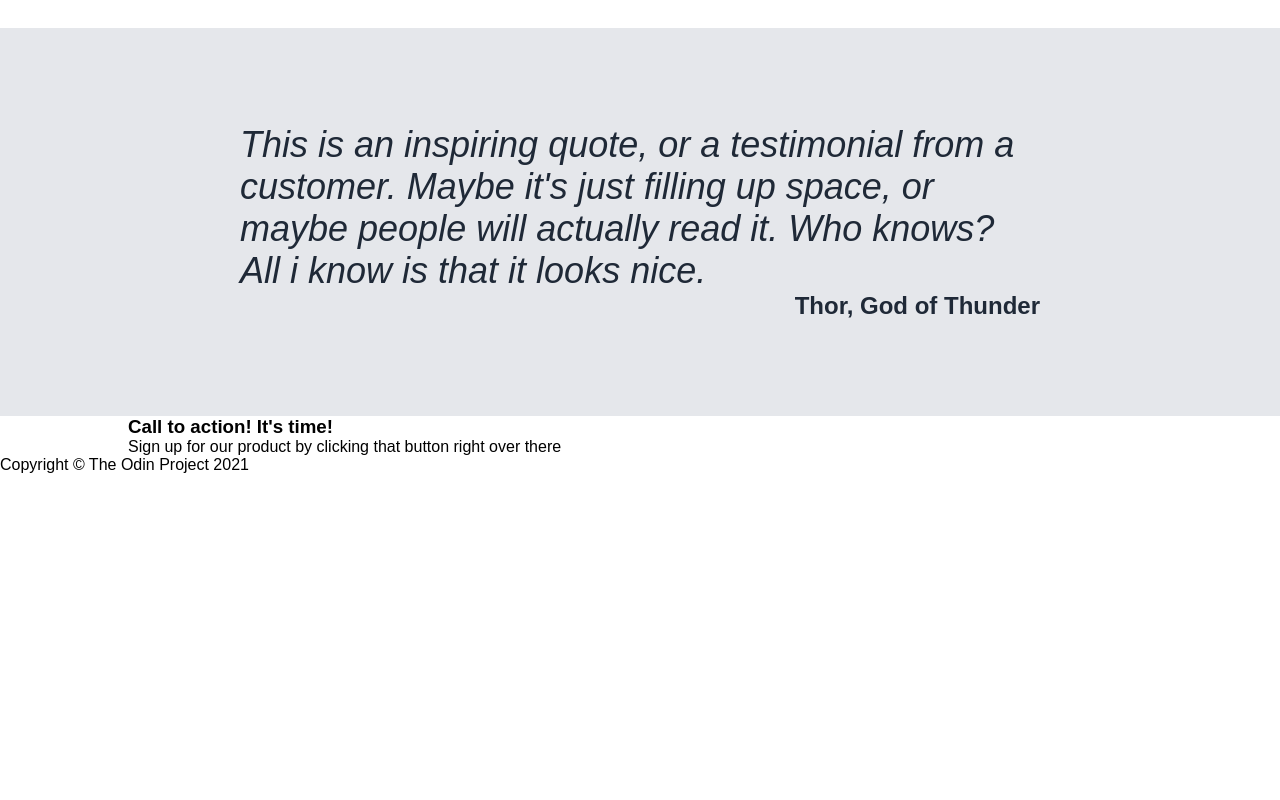
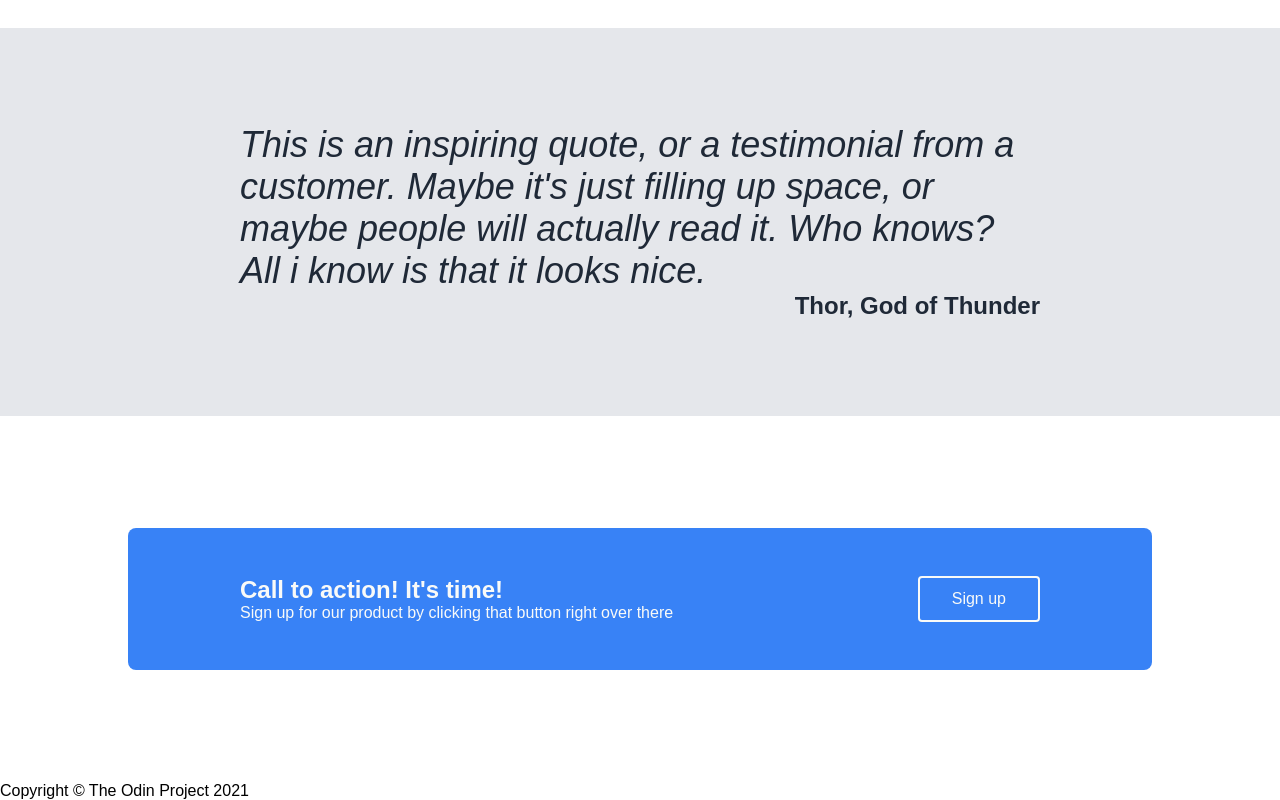
Before and after one commit to ardnbilly/odin-project-landing-page, a plain HTML site: page index.html in a window 1280 px wide. Shown: the part 910-1710 px from the top of the page. Before the commit the page ends 1384 px from the top, so only its background shows below. Drawn offline with Linux system fonts and the light colour scheme.

Commit message:
Finish styling cta section

```diff
--- a/index.html
+++ b/index.html
@@ -23,13 +23,10 @@
 
         <section class="hero">
           <div class="hero__content">
-                        <h1 class="hero__heading">
-                            This Website is <br />Awesome
-                        </h1>
+            <h1 class="hero__heading">This Website is <br />Awesome</h1>
             <p class="hero__subheading">
-                            This website has some subtext that goes here under
-                            the main title. It's a smaller font and the color is
-                            lower contrast.
+              This website has some subtext that goes here under the main title.
+              It's a smaller font and the color is lower contrast.
             </p>
             <button class="btn hero__button">Sign Up</button>
           </div>
@@ -45,29 +42,25 @@
             <div class="card">
               <div class="card__image"></div>
               <p class="card__heading">
-                                this is some subtext under and illustration or
-                                image
+                this is some subtext under and illustration or image
               </p>
             </div>
             <div class="card">
               <div class="card__image"></div>
               <p class="card__heading">
-                                this is some subtext under and illustration or
-                                image
+                this is some subtext under and illustration or image
               </p>
             </div>
             <div class="card">
               <div class="card__image"></div>
               <p class="card__heading">
-                                this is some subtext under and illustration or
-                                image
+                this is some subtext under and illustration or image
               </p>
             </div>
             <div class="card">
               <div class="card__image"></div>
               <p class="card__heading">
-                                this is some subtext under and illustration or
-                                image
+                this is some subtext under and illustration or image
               </p>
             </div>
           </div>
@@ -76,10 +69,9 @@
       <section class="quotes">
         <div class="wrapper">
           <p class="quotes__content">
-                        This is an inspiring quote, or a testimonial from a
-                        customer. Maybe it's just filling up space, or maybe
-                        people will actually read it. Who knows? All i know is
-                        that it looks nice.
+            This is an inspiring quote, or a testimonial from a customer. Maybe
+            it's just filling up space, or maybe people will actually read it.
+            Who knows? All i know is that it looks nice.
           </p>
           <p class="quotes__author">Thor, God of Thunder</p>
         </div>
@@ -89,10 +81,10 @@
           <div class="cta__content">
             <h3 class="cta__heading">Call to action! It's time!</h3>
             <p class="cta__subheading">
-                            Sign up for our product by clicking that button
-                            right over there
+              Sign up for our product by clicking that button right over there
             </p>
           </div>
+          <button class="btn cta__btn">Sign up</button>
         </div>
       </section>
       <footer>
--- a/style.css
+++ b/style.css
@@ -155,3 +155,28 @@ header {
   font-weight: 800;
   text-align: right;
 }
+
+.cta {
+  padding-top: 7rem;
+  padding-bottom: 7rem;
+}
+
+.cta .wrapper {
+  background-color: var(--blue);
+  color: var(--white);
+  display: flex;
+  justify-content: space-between;
+  padding: 3rem 7rem;
+  border-radius: 8px;
+  gap: 1rem;
+}
+
+.cta__heading {
+  font-size: 1.5rem;
+}
+
+.cta__btn {
+  background-color: var(--blue);
+  color: var(--white);
+  border: 2px solid var(--white);
+}
```
Lines whose indentation alone changed are shown as unchanged.
